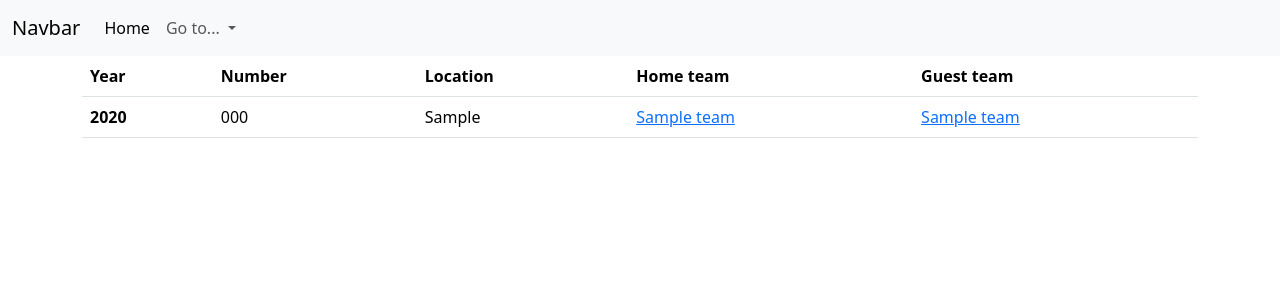
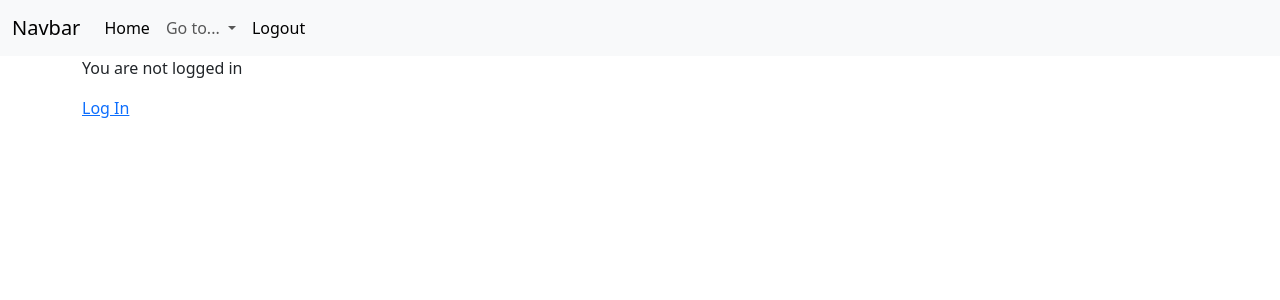
Before and after one commit to JGaukrogers/Electronic-Scorer-Sheet, a Django app: page / in a window 1280 px wide. Shown: the top 300 px of the page. Run offline with Django 4.2, Linux system fonts and the light colour scheme; tables that the repository leaves empty hold one stand-in row (values such as "Sample post"); some libraries are stand-ins or nearby versions.

Commit message:
Make login and logout interact properly with the application

```diff
--- a/ElectronicScorerSheet/settings.py
+++ b/ElectronicScorerSheet/settings.py
@@ -125,4 +125,5 @@ STATIC_URL = 'static/'
 
 DEFAULT_AUTO_FIELD = 'django.db.models.BigAutoField'
 
-LOGIN_REDIRECT_URL = "/"
+LOGIN_REDIRECT_URL = "game_board"
+LOGOUT_REDIRECT_URL = "home"
--- a/ElectronicScorerSheet/urls.py
+++ b/ElectronicScorerSheet/urls.py
@@ -15,9 +15,11 @@ Including another URLconf
 """
 from django.contrib import admin
 from django.urls import path, include
+from django.views.generic import TemplateView
 
 urlpatterns = [
     path('admin/', admin.site.urls),
-    path("user_admin/", include("django.contrib.auth.urls")),
-    path('', include('scorerSheet.urls'))
+    path('user_admin/', include("django.contrib.auth.urls")),
+    path('', include('scorerSheet.urls')),
+    path('', TemplateView.as_view(template_name="home.html"), name="home"),
 ]
--- a/scorerSheet/templates/home.html
+++ b/scorerSheet/templates/home.html
@@ -1,33 +1,13 @@
-{% extends "base.html" %}
-{% load bootstrap5 %}
+{% extends 'base.html' %}
+
+{% block title %}Home{% endblock %}
 
 {% block content %}
-
-<table class="table">
-  <thead>
-    <tr>
-      <th scope="col">Year</th>
-      <th scope="col">Number</th>
-      <th scope="col">Location</th>
-      <th scope="col">Home team</th>
-      <th scope="col">Guest team</th>
-    </tr>
-  </thead>
-  <tbody>
-    {% for game in games %}
-      <tr>
-        <th scope="row">{{ game.year }}</th>
-        <td>{{ game.game_number}}</td>
-        <td>{{ game.location }}</td>
-        <td>
-          <a href="{% url "update_sheet" game_id=game.id team_id=game.home_team.id %}" target="_blank">{{ game.home_team.team_name }}</a>
-        </td>
-        <td>
-          <a href="{% url "update_sheet" game_id=game.id team_id=game.guest_team.id %}" target="_blank">{{ game.guest_team.team_name }}</a>
-        </td>
-      </tr>
-    {% endfor %}
-  </tbody>
-</table>
-
+{% if user.is_authenticated %}
+Hi {{ user.username }}!
+<p><a href="{% url 'logout' %}">Log Out</a></p>
+{% else %}
+<p>You are not logged in</p>
+<a href="{% url 'login' %}">Log In</a>
+{% endif %}
 {% endblock %}
--- a/scorerSheet/templates/navbar.html
+++ b/scorerSheet/templates/navbar.html
@@ -20,6 +20,11 @@
                         <li><a class="dropdown-item" href="{% url 'create_team' %}">Create team</a></li>
                     </ul>
                 </li>
+
+                <li class="nav-item">
+                    <a class="nav-link active" aria-current="page" href="{% url 'logout' %}">Logout</a>
+                </li>
+
             </ul>
         </div>
     </div>
--- a/scorerSheet/urls.py
+++ b/scorerSheet/urls.py
@@ -3,7 +3,7 @@ from django.urls import path
 from scorerSheet import views
 
 urlpatterns = [
-    path('', views.home, name='home'),
+    path('game_board', views.game_board, name='game_board'),
     path('new_game', views.new_game, name='new_game'),
     path('create_team', views.create_team, name='create_team'),
     path('create_lineup/<int:game_id>/<int:team_id>', views.create_lineup, name='create_lineup'),
--- a/scorerSheet/views.py
+++ b/scorerSheet/views.py
@@ -10,11 +10,11 @@ NUMBER_INITIAL_INNINGS = 5
 NUMBER_PLAYERS_PER_INNING = 9
 
 
-def home(request):
+def game_board(request):
     games = Game.objects.select_related(
         "home_team", "guest_team"
     ).all()
-    return render(request, 'home.html', {'games': games})
+    return render(request, 'game_board.html', {'games': games})
 
 
 def new_game(request):
```
Also changed, not shown: scorerSheet/templates/game_board.html (added, +33 -0 lines).
